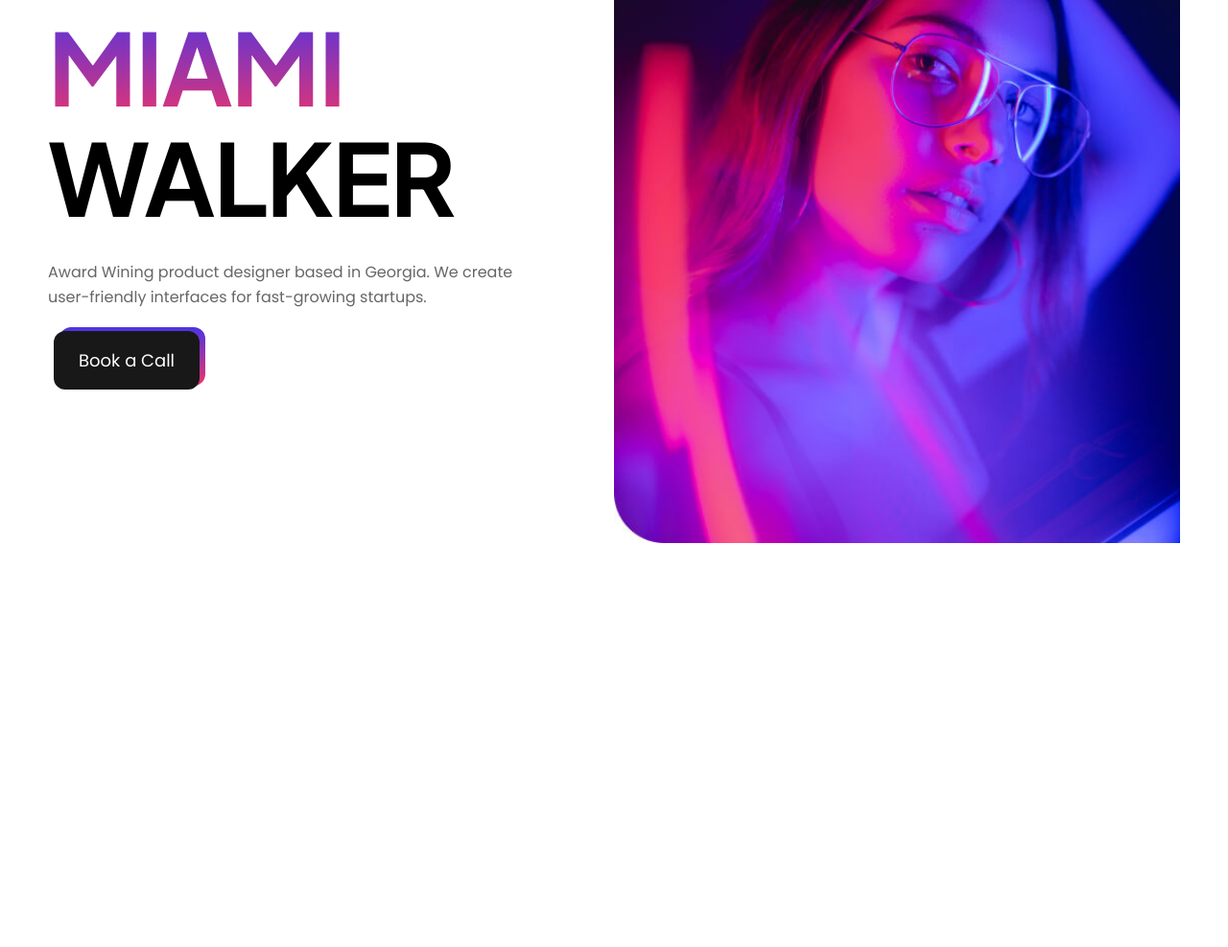
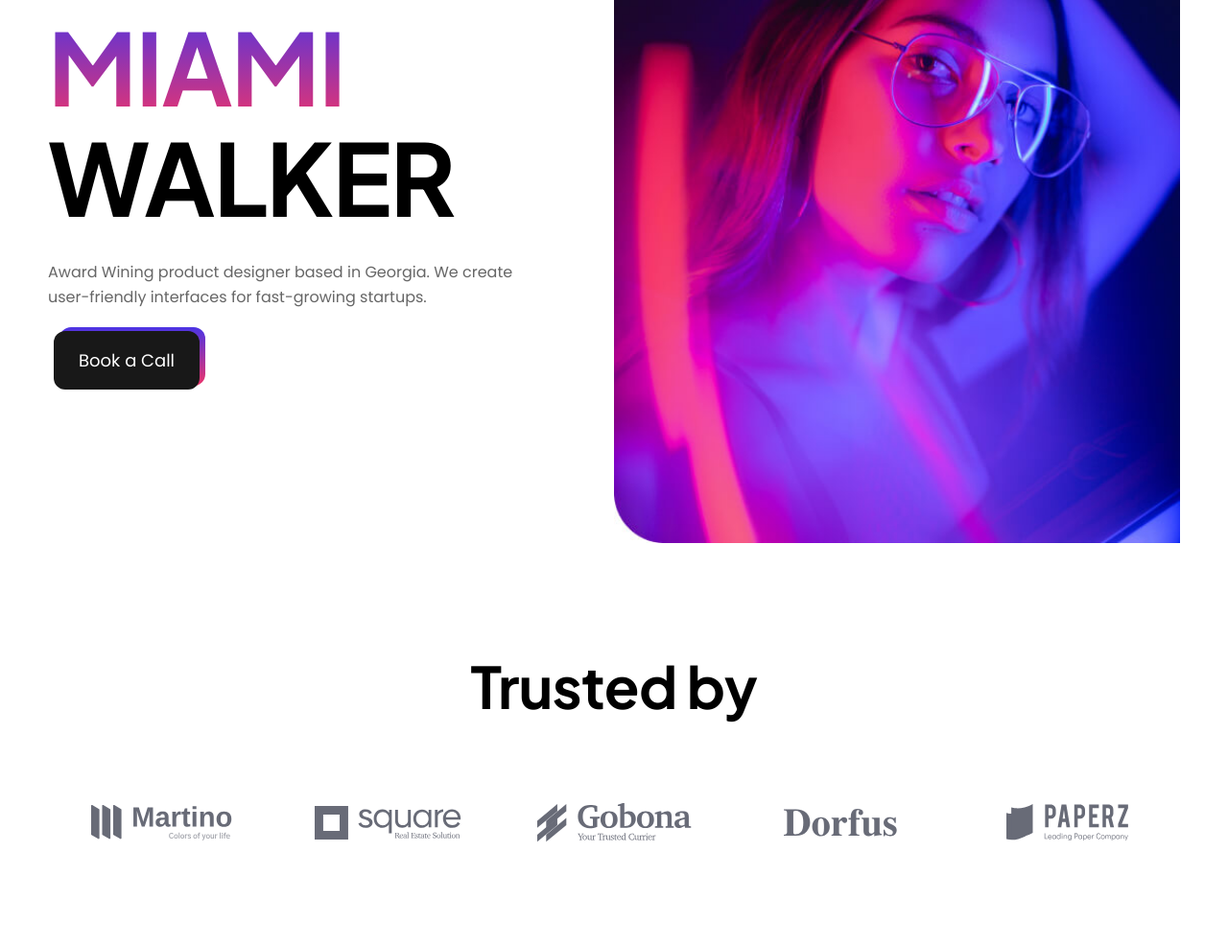
Before and after one commit to petramarkovic/landing-page, a website built with webpack: page src/index.html in a window 1280 px wide. Shown: the part 360-1347 px from the top of the page at 96% size. Before the commit the page ends 983 px from the top, so only its background shows below. Built offline with nearby package versions, Linux system fonts and the light colour scheme; some packages are replaced by stand-ins of ours.

Commit message:
Add logos module

```diff
--- a/src/index.html
+++ b/src/index.html
@@ -67,6 +67,30 @@
 				</div>
 			</div>
 		</section>
+		<section class="logos">
+			<div class="wrap">
+				<div class="logos__content">
+					<h2 class="h2 logos__title">Trusted by</h2>
+					<div class="logos__holder">
+						<a href="/" class="logo">
+							<img class="logo__img" src="assets/images/logos-image-1.svg" alt="Logo image description">
+						</a>
+						<a href="/" class="logo">
+							<img class="logo__img" src="assets/images/logos-image-2.svg" alt="Logo image description">
+						</a>
+						<a href="/" class="logo">
+							<img class="logo__img" src="assets/images/logos-image-3.svg" alt="Logo image description">
+						</a>
+						<a href="/" class="logo">
+							<img class="logo__img" src="assets/images/logos-image-4.svg" alt="Logo image description">
+						</a>
+						<a href="/" class="logo">
+							<img class="logo__img" src="assets/images/logos-image-5.svg" alt="Logo image description">
+						</a>
+					</div>
+				</div>
+			</div>
+		</section>
 	</main>
 </body>
 </html>
--- a/src/index.js
+++ b/src/index.js
@@ -1,6 +1,11 @@
 import './style.scss';
 import './assets/images/logo.svg';
 import './assets/images/banner-image.jpg';
+import './assets/images/logos-image-1.svg';
+import './assets/images/logos-image-2.svg';
+import './assets/images/logos-image-3.svg';
+import './assets/images/logos-image-4.svg';
+import './assets/images/logos-image-5.svg';
 
 import init from './js/init';
 init.init();
--- a/src/style.scss
+++ b/src/style.scss
@@ -10,3 +10,4 @@
 
 @import './styles/layout/header';
 @import './styles/layout/banner';
+@import './styles/layout/logos';
--- /dev/null
+++ b/src/styles/layout/_logos.scss
@@ -0,0 +1,42 @@
+.logos {
+    width: 100%;
+    padding: 50px 0;
+    @media screen and (max-width: $md) {
+        padding: 30px 0;
+    }
+}
+
+.logos__title {
+    text-align: center;
+}
+
+.logos__holder {
+    display: flex;
+    justify-content: space-around;
+    flex-wrap: wrap;
+    padding: 30px 0;
+}
+
+.logo {
+    opacity: 0.6;
+    flex: 1 1 20%;
+    max-width: 20%;
+    transition: $transition;
+    @media screen and (max-width: $md) {
+        flex: 1 1 50%;
+        max-width: 50%;
+    }
+    @media screen and (max-width: $sm) {
+        flex: 1 1 100%;
+        max-width: 100%;
+    }
+    @include hover {
+        opacity: 1;
+    }
+}
+
+.logo__img {
+    margin: 0 auto;
+    display: block;
+    width: 170px;
+}
--- a/src/styles/utilities/_typography.scss
+++ b/src/styles/utilities/_typography.scss
@@ -9,7 +9,7 @@ h1, .h1 {
 	letter-spacing: -1.7px;
 	margin-bottom: 30px;
 	@media screen and (max-width: $md) {
-		font-size: 80px;
+		font-size: 70px;
 	}
 }
 
@@ -18,6 +18,9 @@ h2, .h2 {
 	line-height: 140%;
 	letter-spacing: -0.6px;
 	margin-bottom: 20px;
+	@media screen and (max-width: $md) {
+		font-size: 50px;
+	}
 }
 
 h3, .h3 {
```
Also changed, not shown: src/assets/images/logos-image-1.svg (added), src/assets/images/logos-image-2.svg (added), src/assets/images/logos-image-3.svg (added), src/assets/images/logos-image-4.svg (added), src/assets/images/logos-image-5.svg (added).
